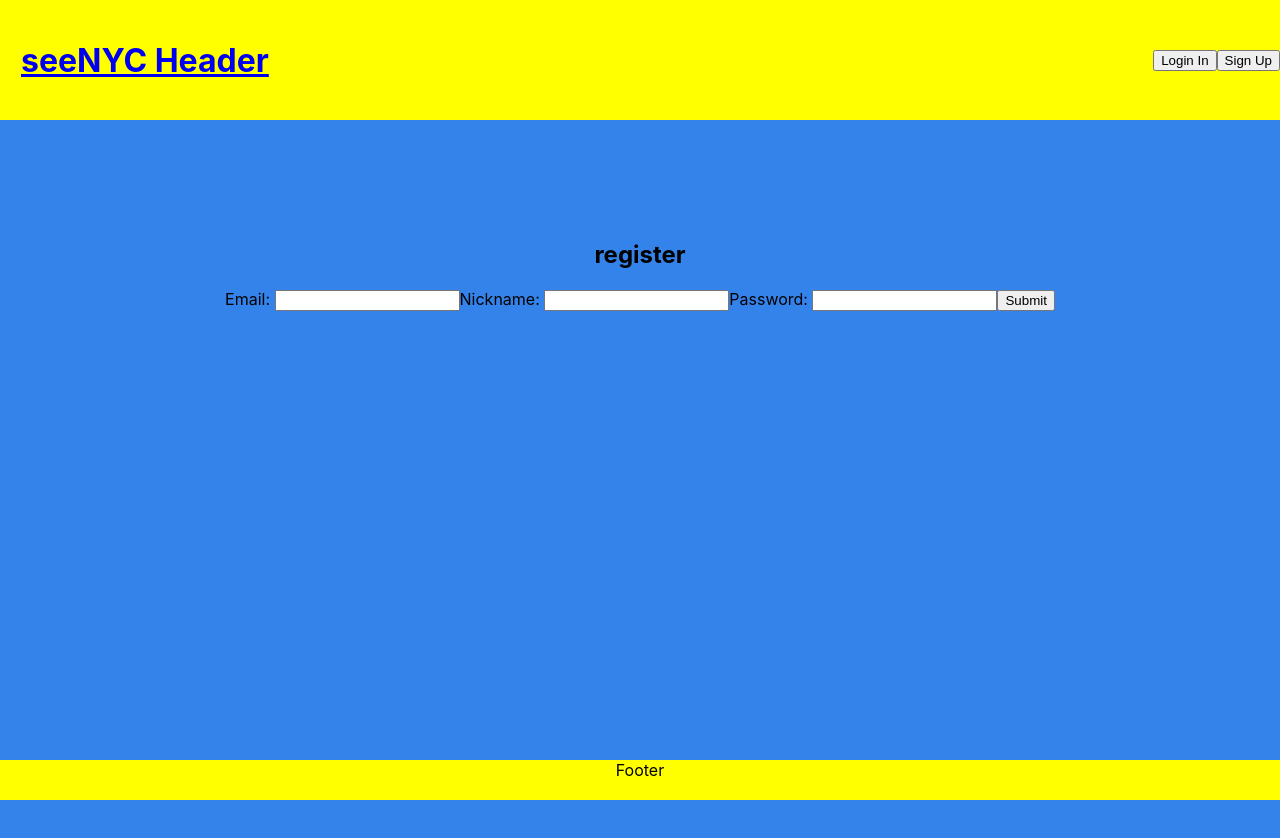
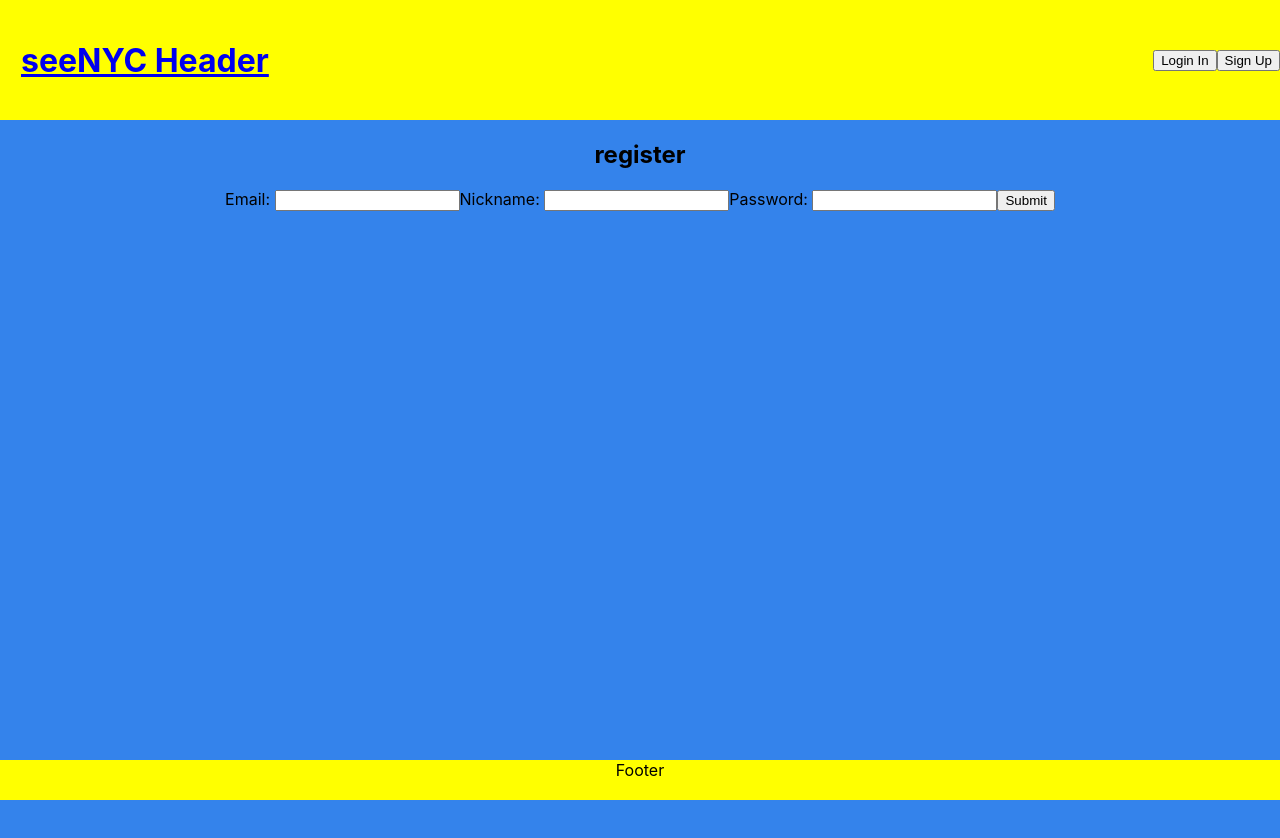
Before and after one commit to eloisebarrow/inside-nyc, a React (Create React App) app in the folder client/: page /register in a window 1280 px wide. Shown: the top 838 px of the page. Built offline with nearby package versions, Linux system fonts and the light colour scheme; no server answers.

Commit message:
password hide functionality and clear form functionality both working

```diff
--- a/client/src/App.js
+++ b/client/src/App.js
@@ -34,17 +34,31 @@ class App extends React.Component {
         ...prevState.formData,
         [name]: value
       }
-    }))
+    }));
   }
 
   handleRegister = async () => {
     const currentUser = await registerUser(this.state.formData);
-    this.setState({ currentUser })
+    this.setState({
+      currentUser,
+      formData: {
+        email: '',
+        nickname: '',
+        password: ''
+      }
+     });
   }
 
   handleLogin = async () => {
     const currentUser = await loginUser(this.state.formData);
-    this.setState({ currentUser })
+    this.setState({
+      currentUser,
+      formData: {
+        email: '',
+        nickname: '',
+        password: ''
+      }
+     });
   }
 
   getBites = async () => {
@@ -70,9 +84,9 @@ class App extends React.Component {
   }
 
   render() {
-    console.log(this.state.sites);
-    console.log(this.state.bites);
-    console.log(this.state.favorites);
+    // console.log(this.state.sites);
+    // console.log(this.state.bites);
+    // console.log(this.state.favorites);
     return (
       <div className="App">
         <Header />
--- a/client/src/components/form.js
+++ b/client/src/components/form.js
@@ -36,7 +36,7 @@ const Form = props => {
         <label htmlFor="password">Password: </label>
         <input onChange={(e) => props.handleChange(e)}
           id="password"
-          type="text"
+          type="password"
           name="password"
           value={props.formData.password}
         />
--- a/client/src/components/login.js
+++ b/client/src/components/login.js
@@ -3,7 +3,7 @@ import Form from "./form.js"
 
 function Login(props) {
   return (
-    <div style={{padding: '100px'}}>
+    <div>
       <Form
         title={props.title}
         {...props}
```
